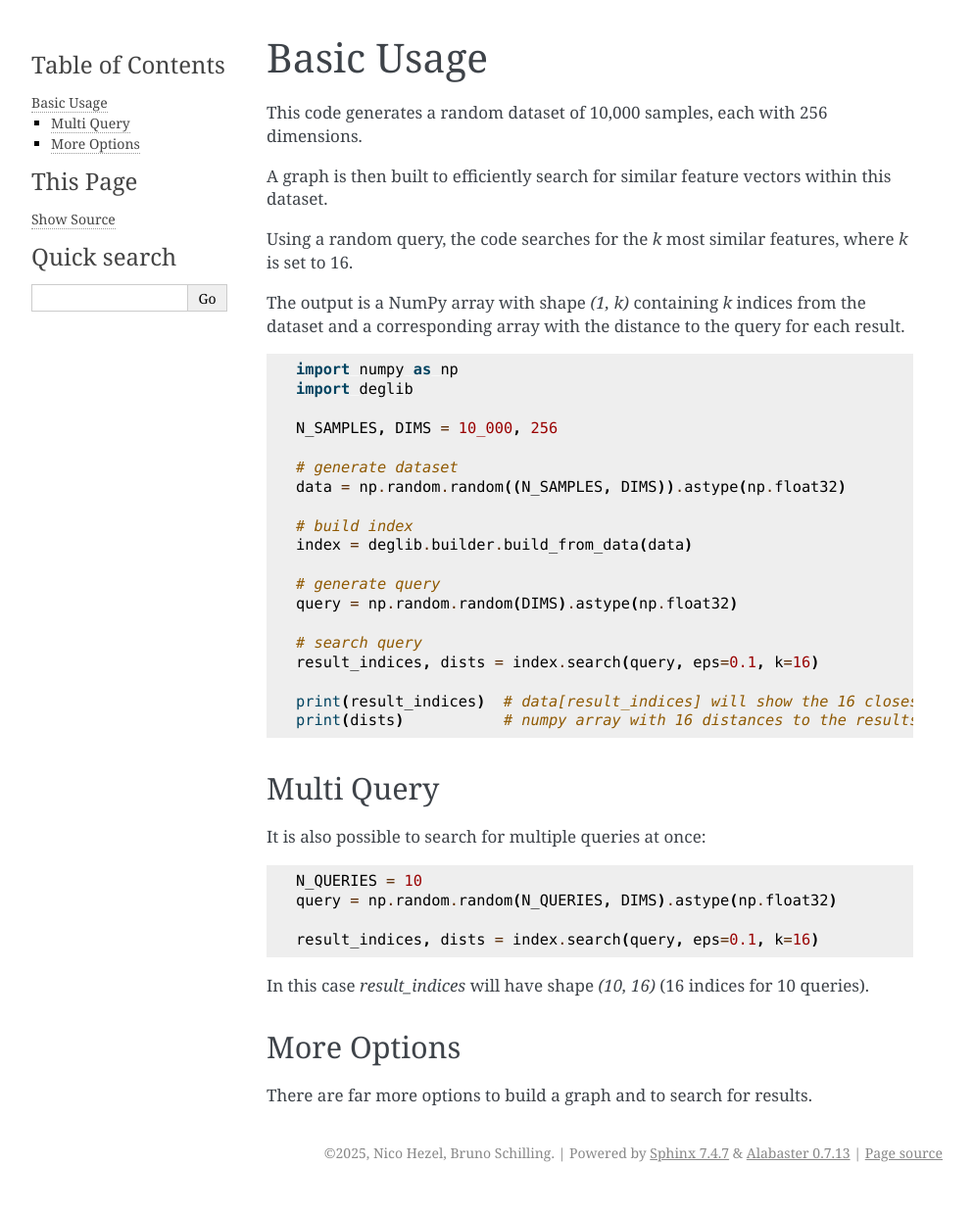
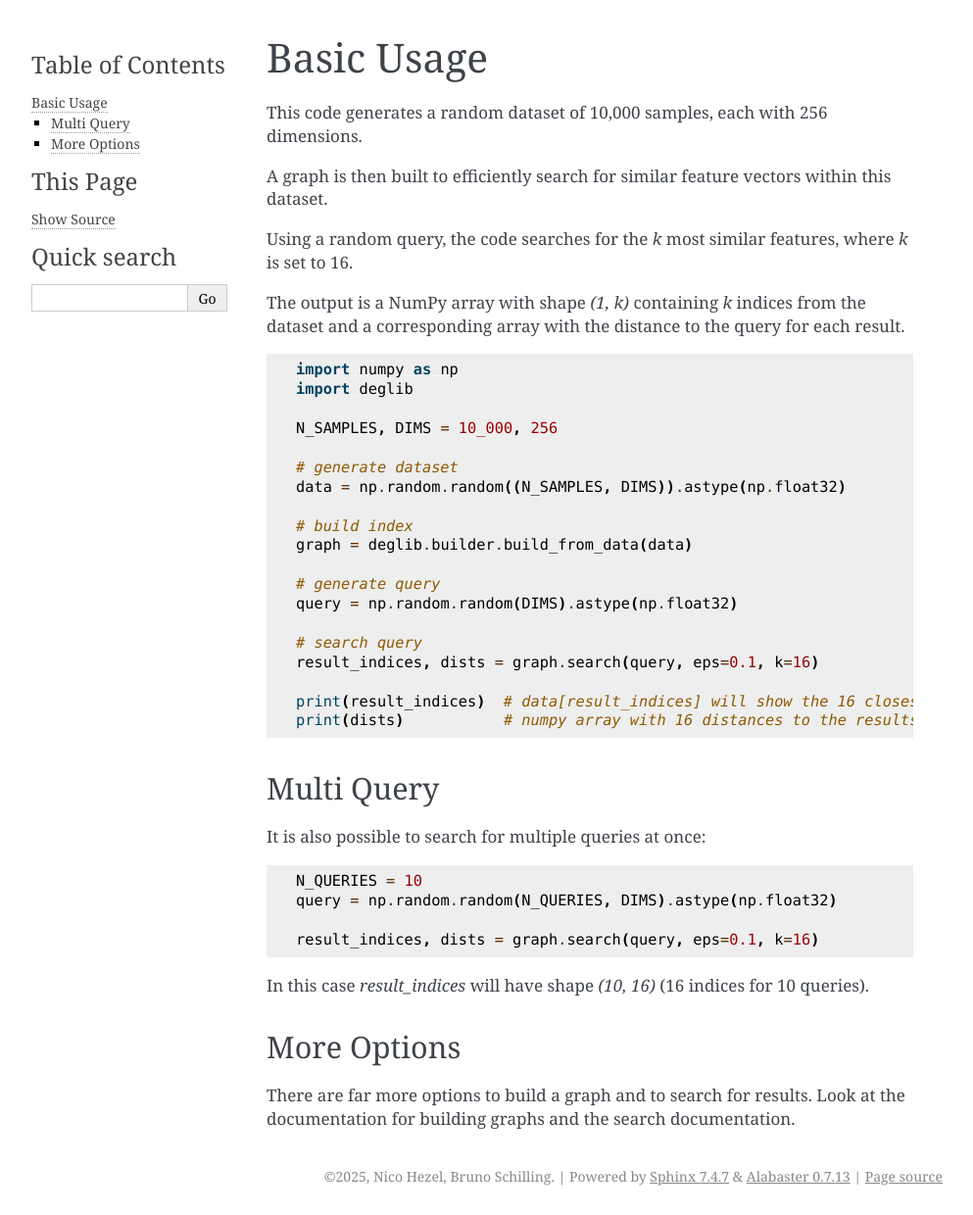
Before and after one commit to Visual-Computing/DynamicExplorationGraph, a Sphinx documentation site: the page built from python/docs/usage/quickstart.rst, in a window 1280 px wide. Shown: the whole page at 98% size, without its empty margins (148-1141 px from the left). Built offline with Sphinx 7.4.7, drawn with Linux system fonts in a browser that asks for light colours; before the commit the page ends 1216 px from its top, so only the background shows below that.

Commit message:
worked on api documentation

```diff
--- a/python/docs/usage/installation.rst
+++ b/python/docs/usage/installation.rst
@@ -3,7 +3,7 @@
 
 Via pip
 -------
-Install from `pypi <https://pypi.org/project/deglib/>`_.
+Install from `PyPI <https://pypi.org/project/deglib/>`_.
 
 .. code-block:: sh
 
--- a/python/docs/usage/quickstart.rst
+++ b/python/docs/usage/quickstart.rst
@@ -20,13 +20,13 @@
     data = np.random.random((N_SAMPLES, DIMS)).astype(np.float32)
 
     # build index
-    index = deglib.builder.build_from_data(data)
+    graph = deglib.builder.build_from_data(data)
 
     # generate query
     query = np.random.random(DIMS).astype(np.float32)
 
     # search query
-    result_indices, dists = index.search(query, eps=0.1, k=16)
+    result_indices, dists = graph.search(query, eps=0.1, k=16)
 
     print(result_indices)  # data[result_indices] will show the 16 closest datapoints to "query"
     print(dists)           # numpy array with 16 distances to the results
@@ -41,10 +41,11 @@
     N_QUERIES = 10
     query = np.random.random(N_QUERIES, DIMS).astype(np.float32)
 
-    result_indices, dists = index.search(query, eps=0.1, k=16)
+    result_indices, dists = graph.search(query, eps=0.1, k=16)
 
 In this case `result_indices` will have shape `(10, 16)` (16 indices for 10 queries).
 
 More Options
 ************
 There are far more options to build a graph and to search for results.
+Look at the documentation for building graphs and the search documentation.
```
Also changed, not shown: python/docs/api/builder.rst (added, +10 -0 lines), python/docs/api/graphs.rst (deleted, +0 -26 lines), python/docs/api/graphs/index.rst (added, +18 -0 lines), python/docs/api/graphs/mutable_graph.rst (added, +13 -0 lines), python/docs/api/graphs/read_only_graph.rst (added, +13 -0 lines), python/docs/api/graphs/search_graph.rst (added, +11 -0 lines), python/docs/api/graphs/size_bounded_graph.rst (added, +11 -0 lines), python/docs/api/index.rst (+6 -1 lines), 1 other file.
